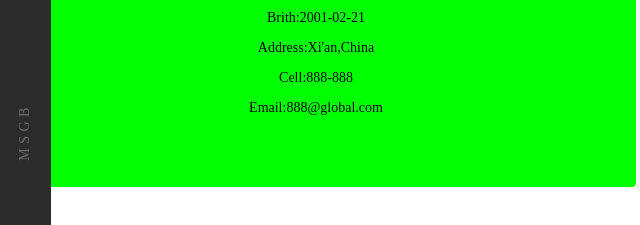
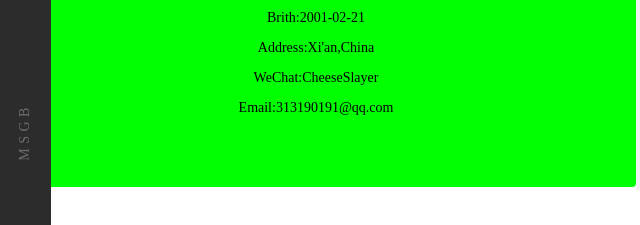
Before and after one commit to Ost7eon/Ost7eon.github.io, a plain HTML site: page index.html in a window 1280 px wide. Shown: the part 575-800 px from the top of the page, 4-644 px from the left. Drawn offline with Linux system fonts and the light colour scheme.

Commit message:
Update index.html

```diff
--- a/index.html
+++ b/index.html
@@ -54,8 +54,8 @@
                     <br><br>
                     <section><p class="contact">Brith:2001-02-21</p></section>
                     <section><p class="contact">Address:Xi'an,China</p></section>
-                    <section><p class="contact">Cell:888-888</p></section>
-                    <section><p class="contact">Email:888@global.com</p></section>
+                    <section><p class="contact">WeChat:CheeseSlayer</p></section>
+                    <section><p class="contact">Email:313190191@qq.com</p></section>
 
                     </section>
                 </div>
```
